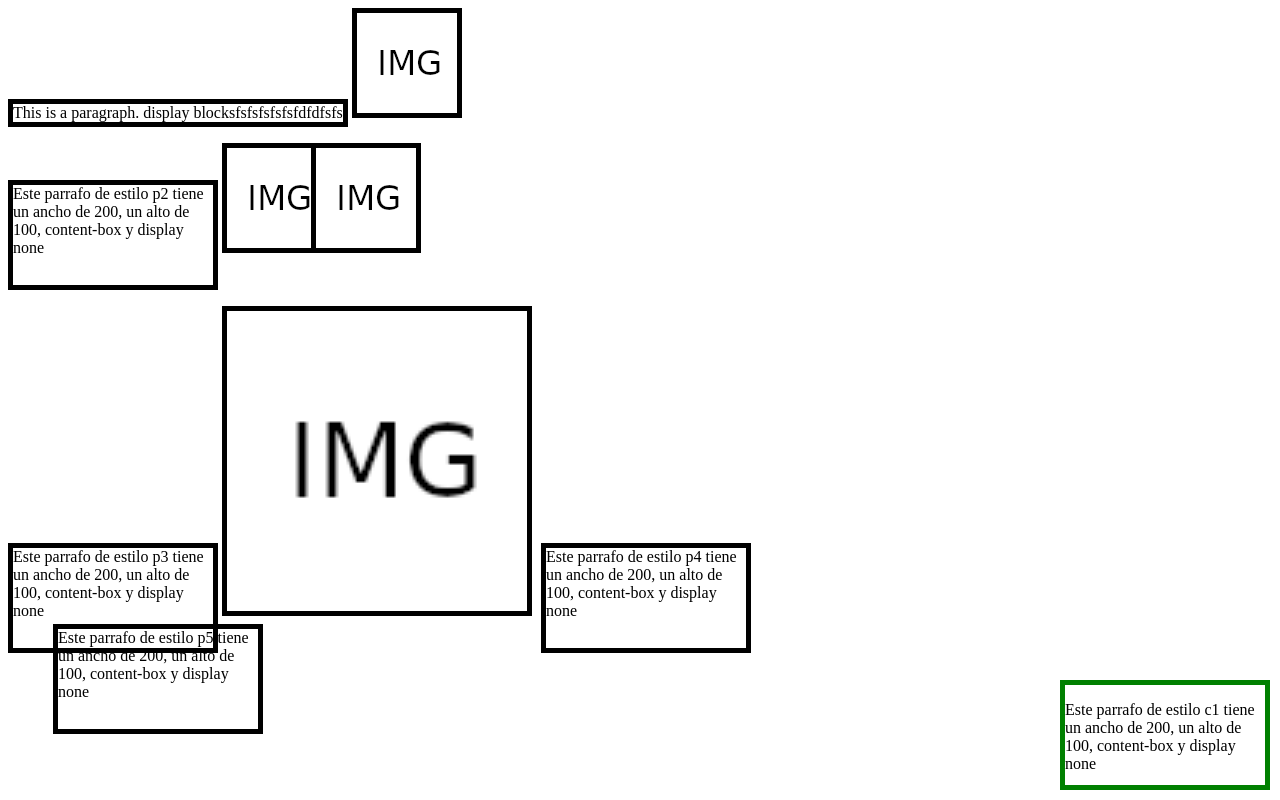
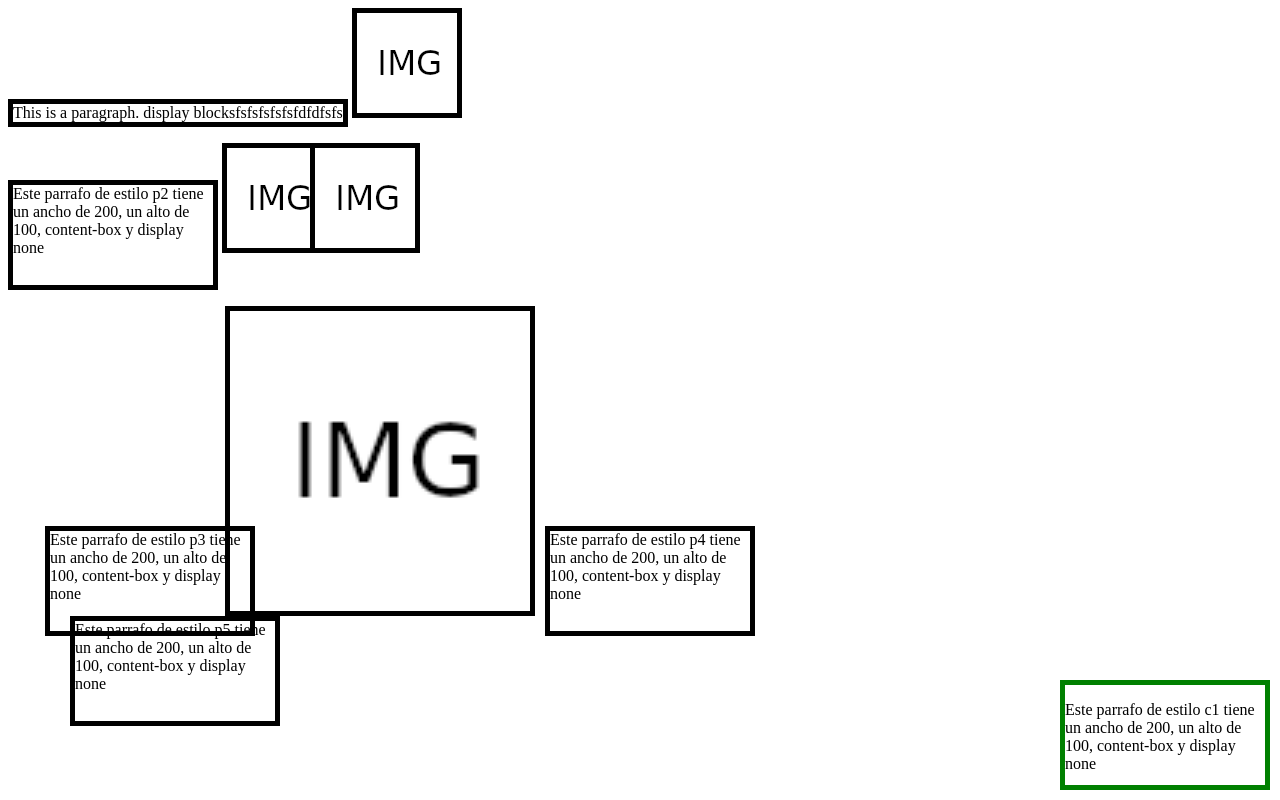
Before and after one commit to josetomas521/display, a plain HTML site: page actividadcss/WebContent/NewFile.html in a window 1280 px wide. Drawn offline with Linux system fonts and the light colour scheme.

Commit message:
Update NewFile.css

```diff
--- a/actividadcss/WebContent/NewFile.css
+++ b/actividadcss/WebContent/NewFile.css
@@ -25,8 +25,9 @@ section{
     display: inline-block;
     width:200px;
     height:100px;
-    position: relatigve;
-	left:25px;
+    position: absolute;
+	left:45px;
+    top:510px;
 
 }
 
@@ -36,8 +37,9 @@ section{
     display: inline-block;
     width:200px;
     height:100px;
-    position:relative;
-    margin-left:5px;
+    position:absolute;
+    left:545px;
+    top:510px;
 
 }
 
@@ -48,9 +50,9 @@ section{
     display: inline-block;
     width:200px;
     height:100px;
-    position:relative;
-    margin-top: -45px;
-    margin-left:45px;
+    position:absolute;
+    left:70px;
+    top:600px;
 }
 
 
@@ -67,13 +69,19 @@ section{
 
 img{
 	border:black 5px solid;
+
 }
 .img2{
-	position:relative;
-	right:25px;
+	position:absolute;
+	left:310px;
+
+
 }
 .imggrande{
 	width:300px;
     height:300px;
+    left:225px;
+    position:absolute;
+    z-index:-1;
 
 }
```
